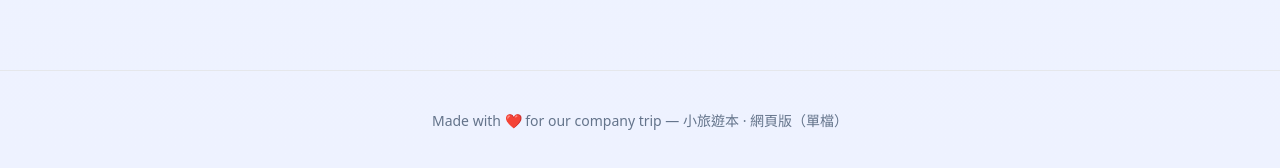
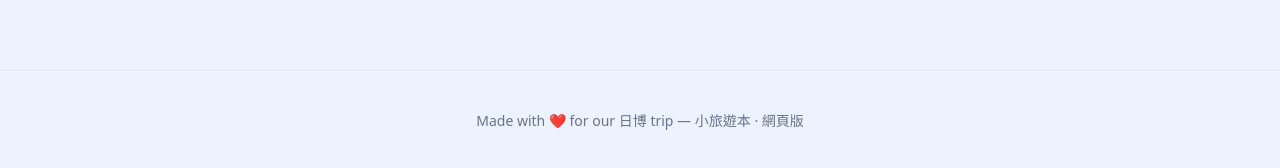
Before and after one commit to chirly/travel2025, a plain HTML site: page index.html in a window 1280 px wide. Shown: the part 3809-3977 px from the top of the page. Drawn offline with nearby package versions, Linux system fonts and the light colour scheme.

Commit message:
Update index.html

```diff
--- a/index.html
+++ b/index.html
@@ -153,7 +153,7 @@
     </section>
   </main>
 
-  <footer class="border-t py-10 text-center text-sm text-slate-500">Made with ❤ for our company trip — 小旅遊本 · 網頁版（單檔）</footer>
+  <footer class="border-t py-10 text-center text-sm text-slate-500">Made with ❤ for our 日博 trip — 小旅遊本 · 網頁版</footer>
 
   <!-- Data + Render (Vanilla JS) -->
   <script>
```
